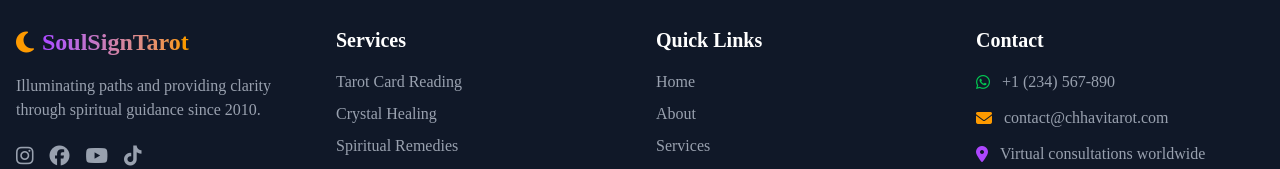
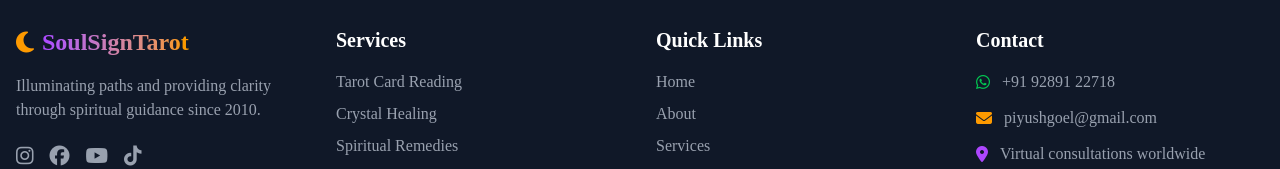
Before and after one commit to Renisaaa/soul, a React (Vite) app: page / in a window 1280 px wide. Shown: the part 5848-6017 px from the top of the page. Built offline with nearby package versions, Linux system fonts and the light colour scheme.

Commit message:
ADDED - changes

```diff
--- a/src/components/SpiritualWellnessServices.tsx
+++ b/src/components/SpiritualWellnessServices.tsx
@@ -952,11 +952,11 @@ aria-label="Toggle theme"
               <ul className="space-y-3">
                 <li className="flex items-start">
                   <i className="fa-brands fa-whatsapp text-green-500 mr-3 mt-1"></i>
-                  <span className="text-gray-400">+1 (234) 567-890</span>
+                  <span className="text-gray-400">+91 92891 22718</span>
                 </li>
                 <li className="flex items-start">
                   <i className="fa-solid fa-envelope text-amber-500 mr-3 mt-1"></i>
-                  <span className="text-gray-400">contact@chhavitarot.com</span>
+                  <span className="text-gray-400">piyushgoel@gmail.com</span>
                 </li>
                 <li className="flex items-start">
                   <i className="fa-solid fa-location-dot text-purple-500 mr-3 mt-1"></i>
--- a/src/components/TarotService.tsx
+++ b/src/components/TarotService.tsx
@@ -306,7 +306,7 @@ const App: React.FC = () => {
                   </div>
                   <div className="flex items-center justify-center md:justify-start">
                     <i className="fas fa-phone-alt mr-2"></i>
-                    <p>+1 (555) 123-4567</p>
+                    <p>+91 92891 22718</p>
                   </div>
                 </div>
                 <Button className="bg-green-600 hover:bg-green-700 text-white px-8 py-6 text-xl   shadow-lg hover:shadow-xl transition-all rounded-button cursor-pointer whitespace-nowrap">
@@ -407,7 +407,7 @@ const App: React.FC = () => {
               <ul className="space-y-2">
                 <li className="flex items-center">
                   <i className="fas fa-phone-alt mr-2 text-amber-400"></i>
-                  <span>+1 (555) 123-4567</span>
+                  <span>+91 92891 22718</span>
                 </li>
                 <li className="flex items-center">
                   <i className="fas fa-envelope mr-2 text-amber-400"></i>
--- a/src/components/TarotServicesOverview.tsx
+++ b/src/components/TarotServicesOverview.tsx
@@ -367,7 +367,7 @@ image: "https://readdy.ai/api/search-image?query=Professional%20headshot%20portr
 </div>
 <div className="flex items-center justify-center md:justify-start">
 <i className="fas fa-phone-alt mr-2"></i>
-<p>+1 (555) 123-4567</p>
+<p>+91 92891 22718</p>
 </div>
 </div>
 <Button className="bg-green-600 hover:bg-green-700 text-white px-8 py-6 text-xl   shadow-lg hover:shadow-xl transition-all rounded-button cursor-pointer whitespace-nowrap">
@@ -461,7 +461,7 @@ Subscribe
 <ul className="space-y-2">
 <li className="flex items-center">
 <i className="fas fa-phone-alt mr-2 text-amber-400"></i>
-<span>+1 (555) 123-4567</span>
+<span>+91 92891 22718</span>
 </li>
 <li className="flex items-center">
 <i className="fas fa-envelope mr-2 text-amber-400"></i>
```
